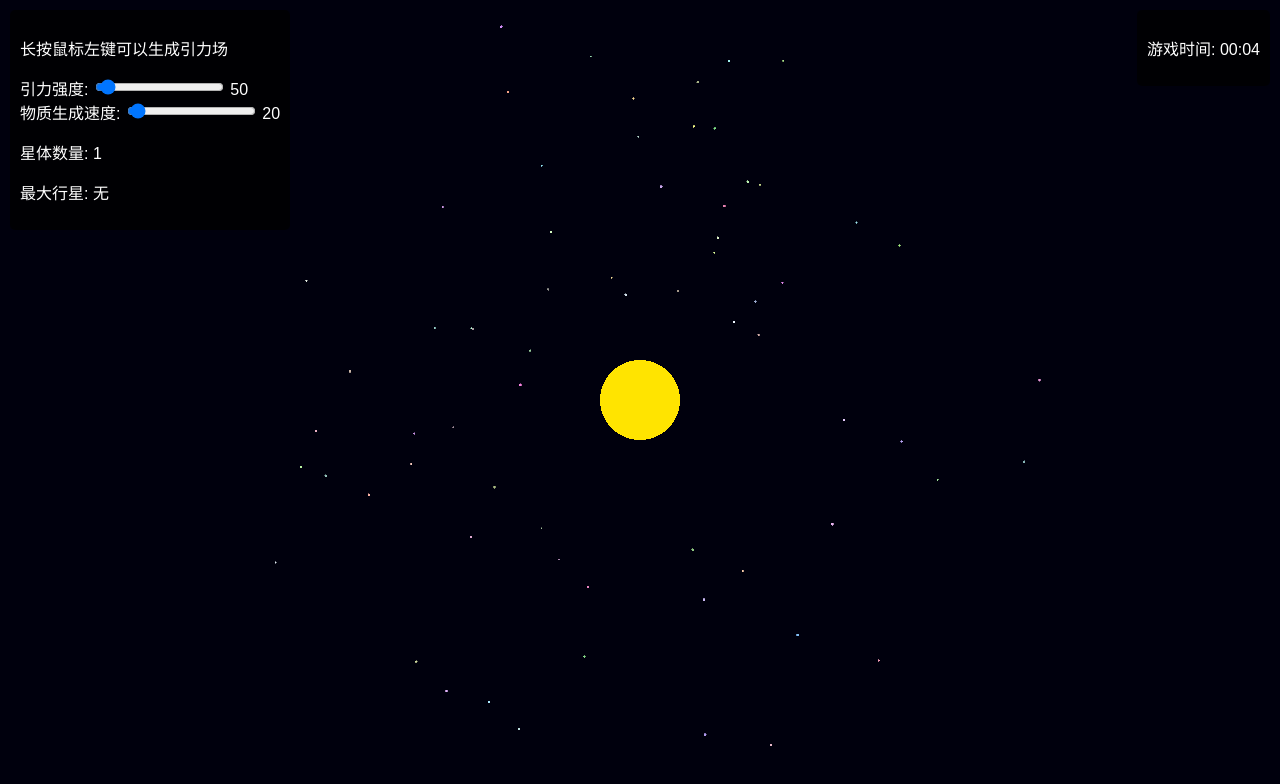
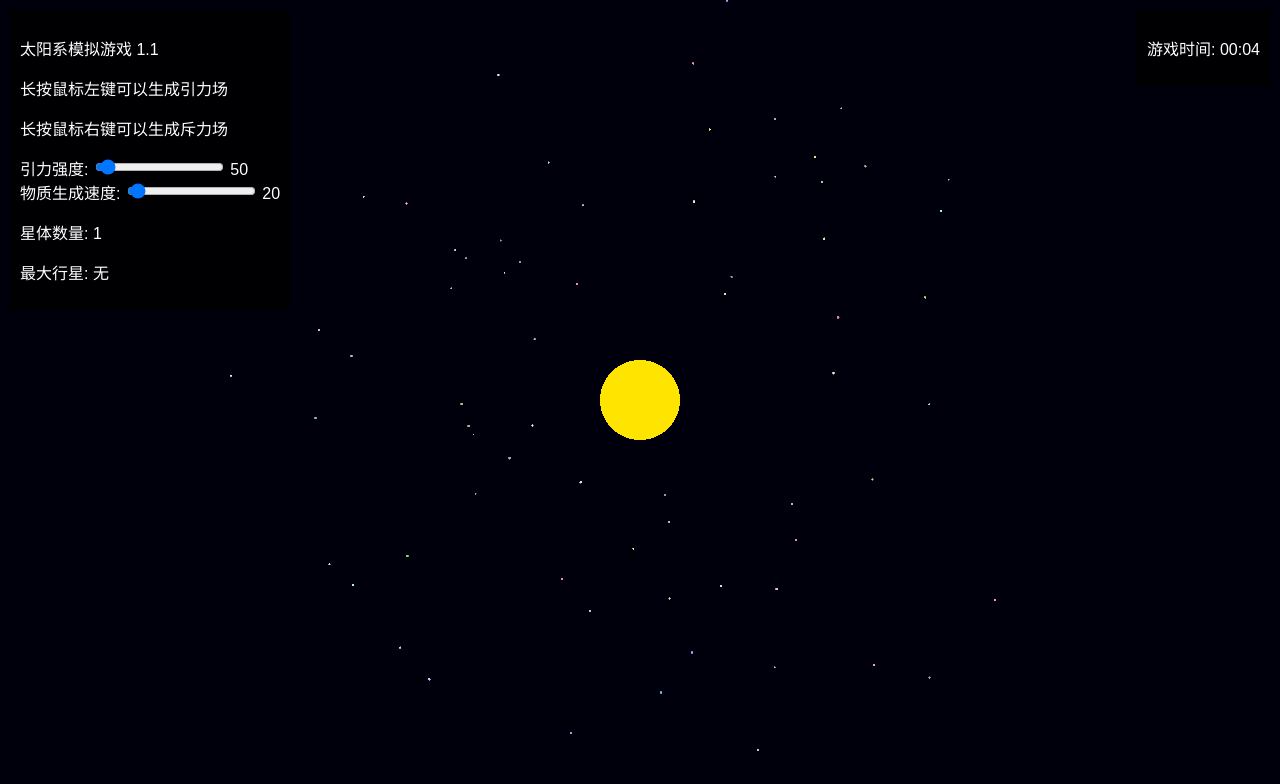
Before and after one commit to TCreopargh/TCreopargh.github.io, a plain HTML site: page solar_system_game.html in a window 1280 px wide. Drawn offline with Linux system fonts and the light colour scheme; animation ran at ten frames a second.

Commit message:
Update solar_system_game.html

```diff
--- a/solar_system_game.html
+++ b/solar_system_game.html
@@ -65,7 +65,9 @@
   <body>
     <canvas id="gameCanvas"></canvas>
     <div id="ui">
+      <p>太阳系模拟游戏 1.1</p>
       <p>长按鼠标左键可以生成引力场</p>
+      <p>长按鼠标右键可以生成斥力场</p>
       <div>
         <label for="gravityStrength">引力强度: </label>
         <input type="range" id="gravityStrength" min="1" max="1000" value="50">
@@ -108,7 +110,7 @@
       const TIME_SCALE = 6.0;
       const G = 10
       const PLAYER_G_BONUS = 1000
-      const SUN_MASS = 1024
+      const SUN_MASS = 10000
       const SCALE_FACTOR = 1
       const RADIUS_FACTOR = 0.26
       const PURGE_DISTANCE = 2000
```
